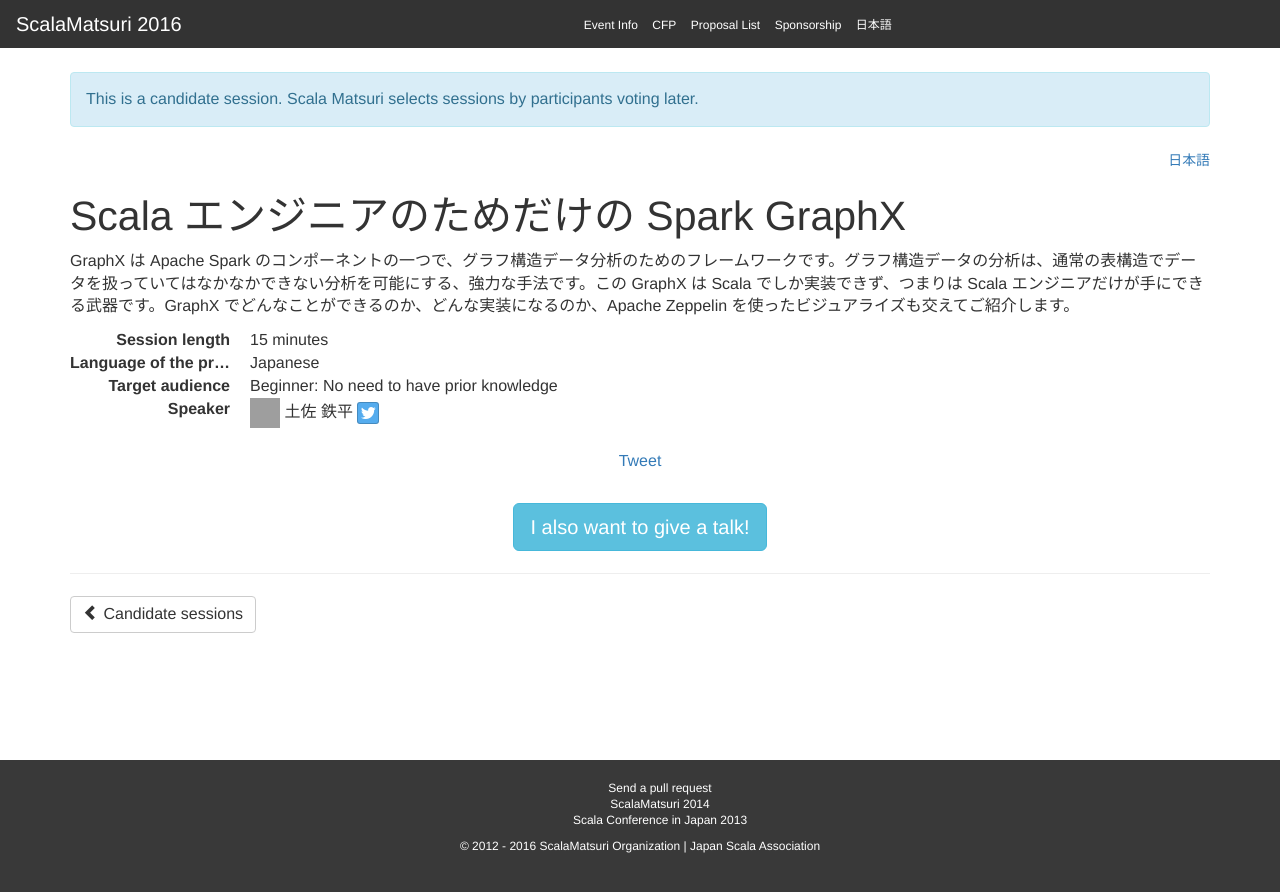
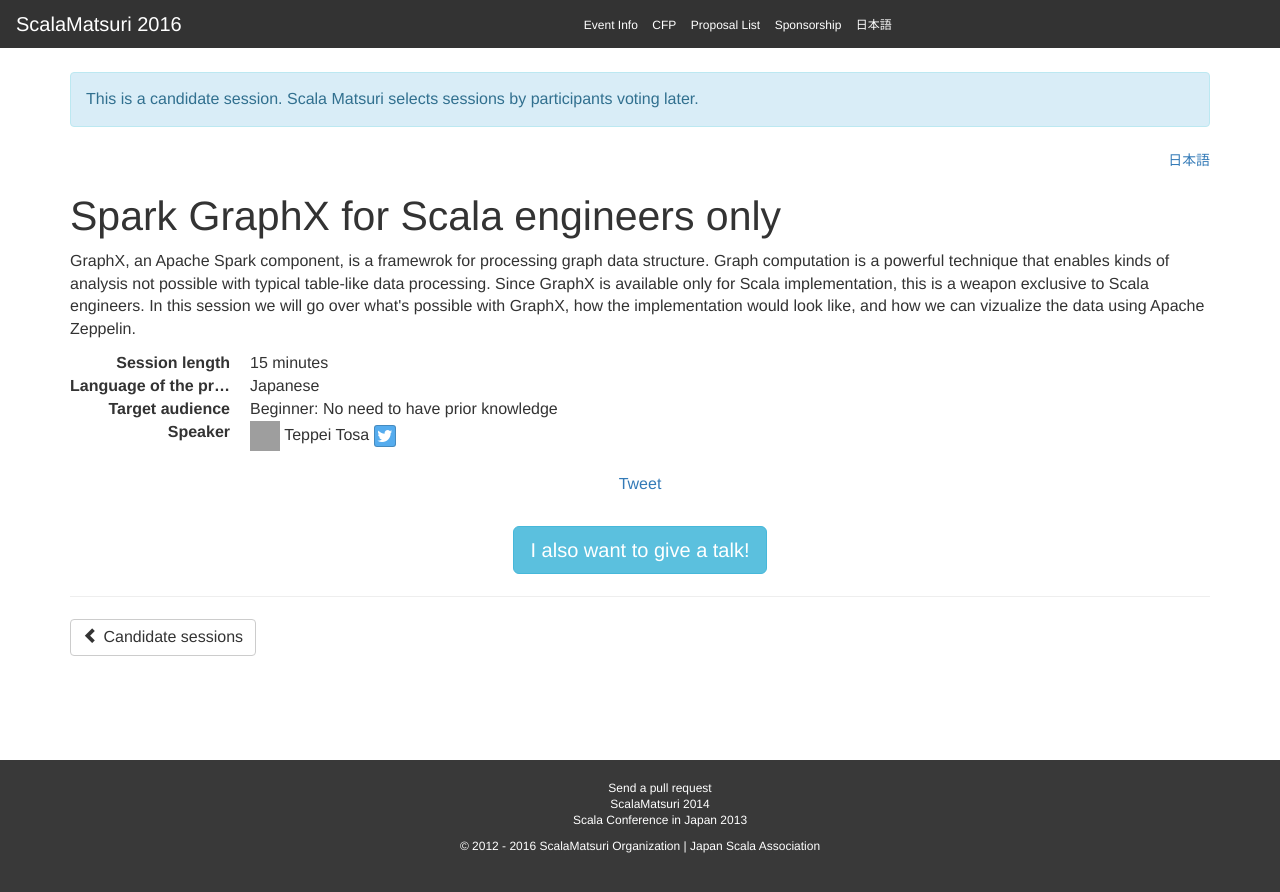
Before and after one commit to scalajp/2016.scalamatsuri.org, a Jekyll site: the page built from _candidates_en/TeppeiTosa_1.html, in a window 1280 px wide. Shown: the top 892 px of the page. Built offline with Jekyll 4.4.1, drawn with Linux system fonts in a browser that asks for light colours; nearby versions of some CDN libraries; comment, search, counter and statistics services are not loaded; grey boxes are pictures that could not be loaded.

Commit message:
Translates TeppeiTosa_1.html

```diff
--- a/_candidates_en/TeppeiTosa_1.html
+++ b/_candidates_en/TeppeiTosa_1.html
@@ -1,10 +1,10 @@
 ---
-name: 土佐 鉄平
-title: Scala エンジニアのためだけの Spark GraphX
+name: Teppei Tosa
+title: Spark GraphX for Scala engineers only
 length: 15
 audience: Beginner
 language: Japanese
 twitter: teppei_tosa
 icon: https://pbs.twimg.com/profile_images/378800000123045106/cba718d9c7bb944687b556926ef9de1f.jpeg
 ---
-<p>GraphX は Apache Spark のコンポーネントの一つで、グラフ構造データ分析のためのフレームワークです。グラフ構造データの分析は、通常の表構造でデータを扱っていてはなかなかできない分析を可能にする、強力な手法です。この GraphX は Scala でしか実装できず、つまりは Scala エンジニアだけが手にできる武器です。GraphX でどんなことができるのか、どんな実装になるのか、Apache Zeppelin を使ったビジュアライズも交えてご紹介します。</p>
+<p>GraphX, an Apache Spark component, is a framewrok for processing graph data structure. Graph computation is a powerful technique that enables kinds of analysis not possible with typical table-like data processing. Since GraphX is available only for Scala implementation, this is a weapon exclusive to Scala engineers. In this session we will go over what's possible with GraphX, how the implementation would look like, and how we can vizualize the data using Apache Zeppelin.</p>
```
